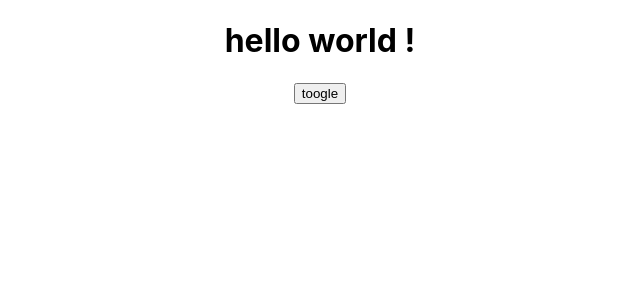
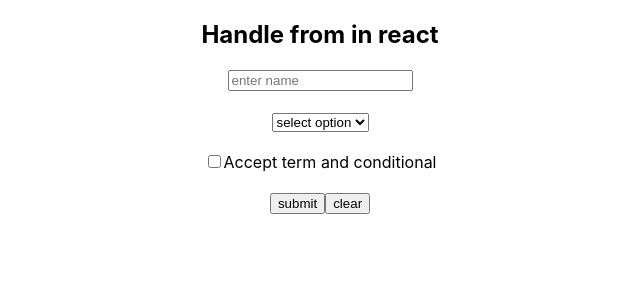
Before and after one commit to rolitiwari1234/Reactjs, a React (Create React App) app: page / in a window 1280 px wide. Shown: the top 300 px of the page, without its empty margins (320-960 px from the left). Built offline with nearby package versions, Linux system fonts and the light colour scheme.

Commit message:
handle form

```diff
--- a/src/App.js
+++ b/src/App.js
@@ -1,18 +1,31 @@
-import React from 'react'
+import {useState} from 'react'
 import logo from './logo.svg';
 import './App.css';
 
 function App(){
-  const [status,setStatus] = React.useState(true)
+  const [name,setName] = useState("")
+  const [tnc,setTnc] = useState(false)
+  const [interest,setInterest] = useState("")
+  function getFormData(e)
+  {
+    console.warn(name,tnc,interest)
+   e.preventDefault()
+  }
 
 return (
     <div className="App">
-     {
-      status ?<h1>hello world !</h1> : null
-     }
-     {/* <button onClick = {()=>setStatus(false)}>hide</button>
-     <button onClick = {()=>setStatus(true)}>show</button> */}
-     <button onClick = {()=>setStatus(!status)}>toogle</button>
+     <h2>Handle from in react</h2>
+     <form onSubmit = {getFormData}>
+     <input type = "text" placeholder="enter name"value = {name} onChange={(e)=>setName(e.target.value)}/><br/><br/>
+     <select onChange={(e)=>setInterest(e.target.value)}>
+      <option>select option</option>
+      <option>marvel</option>
+      <option>cd</option>
+     </select><br/><br/>
+     <input type = "checkbox" onChange={(e)=>setTnc(e.target.checked)}/><span>Accept term and conditional</span><br/><br/>
+     <button type = "submit">submit</button>
+     <button >clear</button>
+      </form>
      </div>
     )
 }
```
